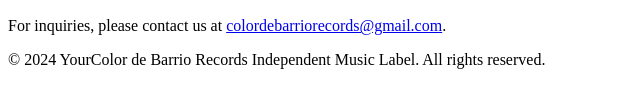
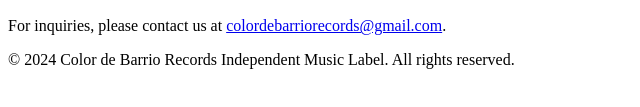
Before and after one commit to ColordeBarrioRecords/Independent-Record-Label, a plain HTML site: page index.html in a window 1280 px wide. Shown: the part 335-442 px from the top of the page, 0-640 px from the left. Drawn offline with Linux system fonts and the light colour scheme.

Commit message:
index.html

```diff
--- a/index.html
+++ b/index.html
@@ -29,7 +29,7 @@
         </section>
     </main>
     <footer>
-        <p>&copy; 2024 YourColor de Barrio Records Independent Music Label. All rights reserved.</p>
+        <p>&copy; 2024 Color de Barrio Records Independent Music Label. All rights reserved.</p>
     </footer>
 </body>
 </html>
```
